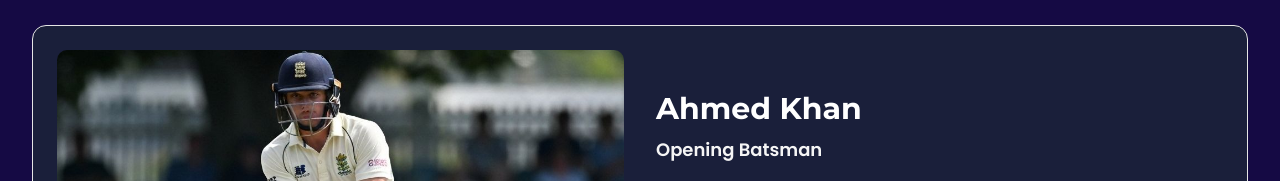
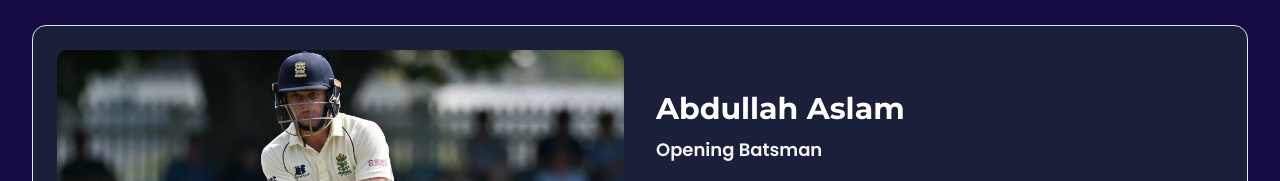
Before and after one commit to Fakh02ar/ehsan-night-riders, a Next.js app: page / in a window 1280 px wide. Shown: the part 1518-1699 px from the top of the page. Built offline with nearby package versions, Linux system fonts and the light colour scheme.

Commit message:
Updated players names

```diff
--- a/components/home/player-spotlight.tsx
+++ b/components/home/player-spotlight.tsx
@@ -8,36 +8,36 @@ import { useInView } from "react-intersection-observer"
 const players = [
   {
     id: 1,
-    name: "Ahmed Khan",
+    name: "Abdullah Aslam",
     position: "Opening Batsman",
     stats: "Avg: 45.2 | SR: 92.5",
     image: "/cricket-player-batsman.jpg",
   },
   {
     id: 2,
-    name: "Hassan Ali",
+    name: "Faizan Jutt",
     position: "Fast Bowler",
     stats: "Avg: 28.3 | Econ: 7.2",
     image: "/cricket-player-bowler.jpg",
   },
   {
     id: 3,
-    name: "Usman Malik",
+    name: "Ali aj",
     position: "All-rounder",
     stats: "Avg: 38.5 | Wkts: 45",
     image: "/cricket-player-all-rounder.jpg",
   },
   {
     id: 4,
-    name: "Imran Farooq",
+    name: "Faizan Asraf",
     position: "Wicket Keeper",
     stats: "Avg: 32.1 | Catches: 52",
     image: "/cricket-player-wicket-keeper.jpg",
   },
   {
     id: 5,
-    name: "Samir Ahmed",
-    position: "Spin Bowler",
+    name: "Fakhar",
+    position: "Spin Bowler, batsman",
     stats: "Avg: 25.8 | Econ: 6.1",
     image: "/cricket-player-spinner.jpg",
   },
```
